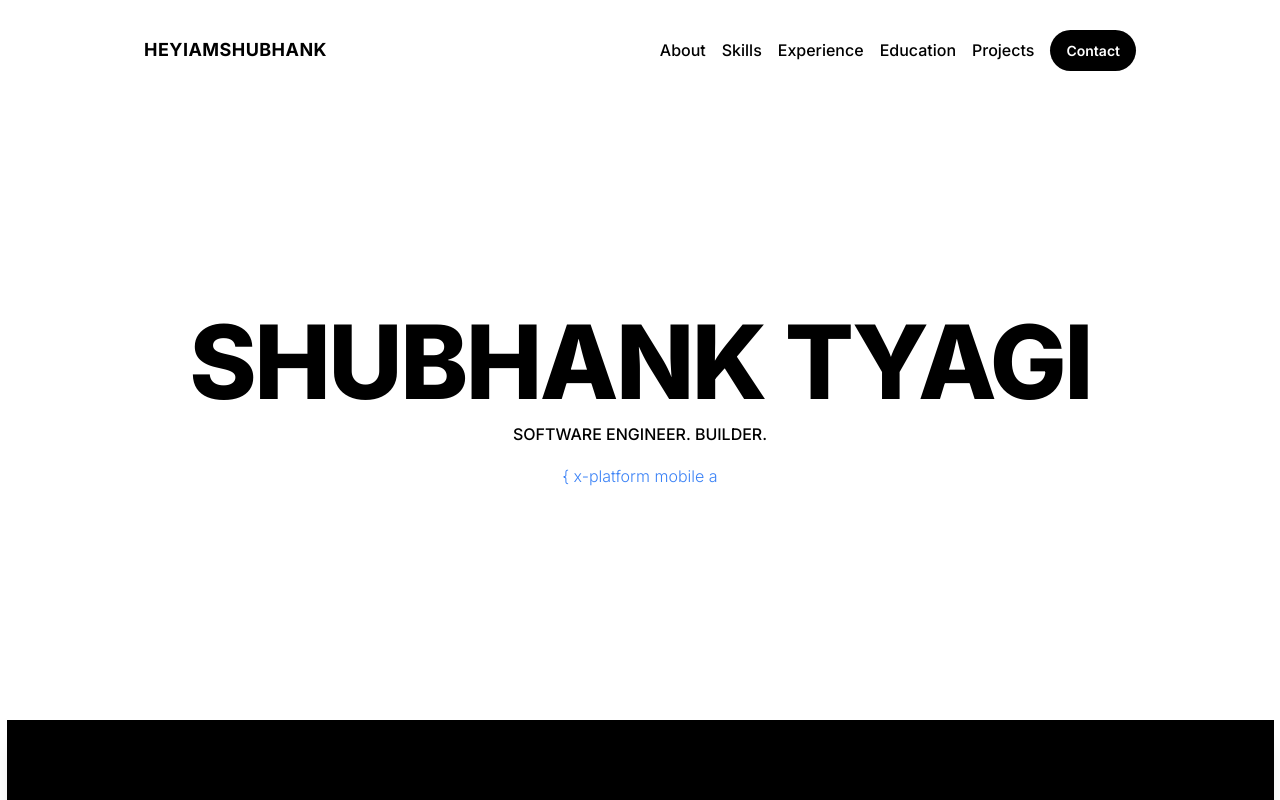
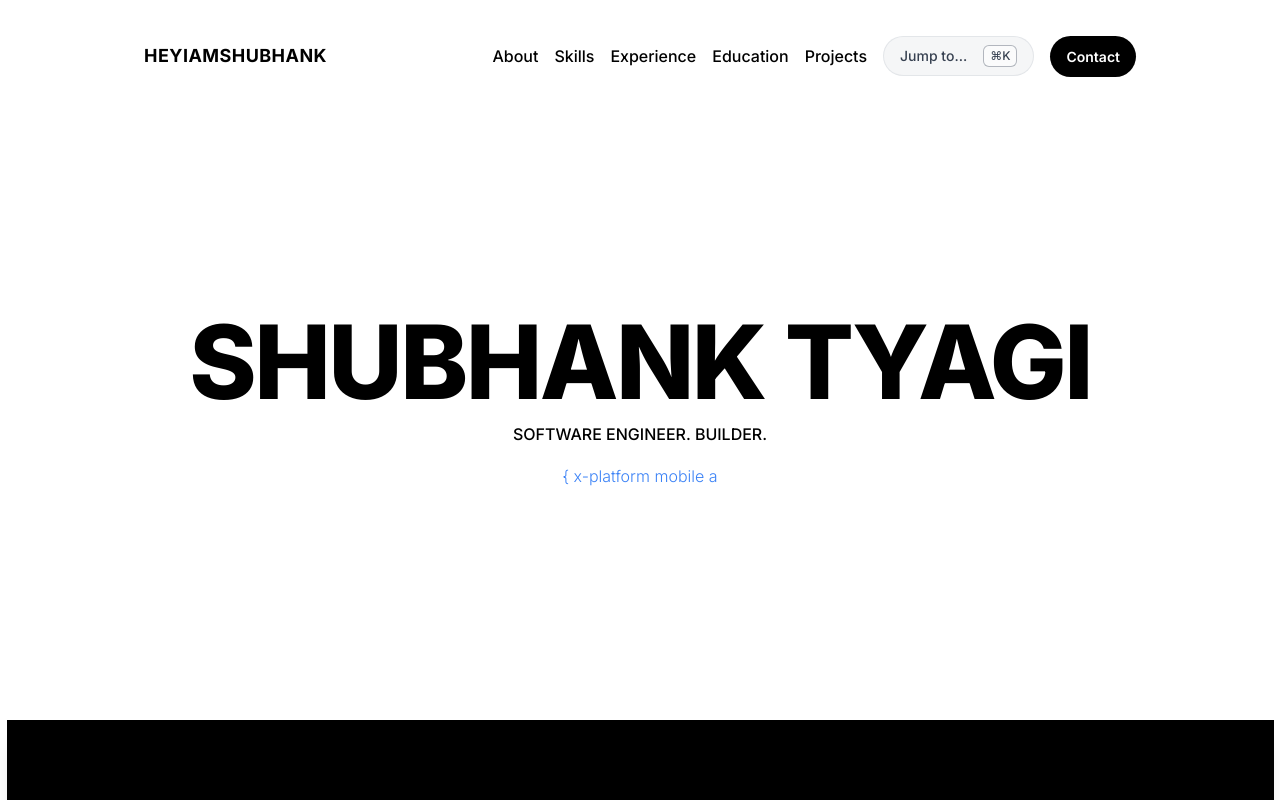
Before and after one commit to Shubhankt1/shubhankt1.github.io, a React (Vite) app: page / in a window 1280 px wide. Shown: the top 800 px of the page. Built offline with nearby package versions, Linux system fonts and the light colour scheme.

Commit message:
added palette to navbar

```diff
--- a/src/App.jsx
+++ b/src/App.jsx
@@ -48,6 +48,20 @@ function App() {
 
     document.addEventListener("keydown", handleKeyDown);
     return () => document.removeEventListener("keydown", handleKeyDown);
+  }, []);
+
+  // Listen for command palette trigger from navbar
+  useEffect(() => {
+    const handleOpenCommandPalette = () => {
+      setIsCommandPaletteOpen(true);
+    };
+
+    window.addEventListener("openCommandPalette", handleOpenCommandPalette);
+    return () =>
+      window.removeEventListener(
+        "openCommandPalette",
+        handleOpenCommandPalette
+      );
   }, []);
 
   // pick different startWidth based on screen size
--- a/src/components/Navbar.jsx
+++ b/src/components/Navbar.jsx
@@ -29,6 +29,12 @@ const Navbar = ({ isScrolled }) => {
     }
   };
 
+  const openCommandPalette = () => {
+    // You'll need to pass this as a prop from App.jsx
+    // For now, we'll dispatch a custom event
+    window.dispatchEvent(new CustomEvent("openCommandPalette"));
+  };
+
   return (
     <>
       {/* Main Navigation */}
@@ -47,7 +53,7 @@ const Navbar = ({ isScrolled }) => {
             ${
               isScrolled
                 ? // When scrolled - wider on small tablets, more conservative on mobile
-                  "max-w-[90vw] tablet-md:max-w-[80vw] lg:max-w-[70vw] qhd:max-w-[60vw]"
+                  "max-w-[90vw] tablet-lg:max-w-[85vw] tablet-md:max-w-[80vw] lg:max-w-[70vw] qhd:max-w-[60vw]"
                 : // When not scrolled
                   "max-w-[90vw] tablet-md:max-w-[80vw] qhd:max-w-[70vw] 3k:max-w-[65vw] 4k:max-w-[60vw]"
             }
@@ -167,6 +173,52 @@ const Navbar = ({ isScrolled }) => {
                 >
                   Projects
                 </a>
+              </li>
+              {/* <li>
+                <button
+                  onClick={openCommandPalette}
+                  className={`
+					flex items-center px-1.5 py-0.5 rounded-xl
+					bg-gray-100/80 hover:bg-gray-200/80 backdrop-blur-sm
+					border border-gray-300/50 hover:border-gray-400/50
+					transition-all duration-300 hover:-translate-y-0.5
+					text-gray-700 hover:text-gray-900
+					text-sm 2k+:text-base qhd:text-lg 3k:text-xl
+				  `}
+                  title="Open Command Palette (⌘K)"
+                >
+                  <span className="font-medium mr-4">Jump To...</span>
+                  <span className="text-base 2k+:text-lg 3k:text-xl">⌘</span>
+                  <span className="font-medium">K</span>
+                </button>
+              </li> */}
+              <li className="hidden tablet-lg:block">
+                <button
+                  onClick={openCommandPalette}
+                  className={`
+					flex items-center gap-2 px-4 py-2 rounded-full
+					bg-gray-100/80 hover:bg-gray-200/80 backdrop-blur-sm
+					border border-gray-300/50 hover:border-gray-400/50
+					transition-all duration-300 hover:-translate-y-0.5
+					text-gray-700 hover:text-gray-900
+					text-sm 2k+:text-base qhd:text-lg 3k:text-xl
+					whitespace-nowrap
+				  `}
+                  title="Open Command Palette (⌘K)"
+                >
+                  <span className="font-medium">Jump to...</span>
+                  <div
+                    className="
+				  	flex items-center ml-2 px-1.5 py-0.5 bg-white/60 rounded-md
+					border border-gray-500/50 backdrop-blur-sm
+				  "
+                  >
+                    <span className="text-xs 2k+:text-sm 3k:text-base">⌘</span>
+                    <span className="text-xs 2k+:text-sm 3k:text-base font-medium">
+                      K
+                    </span>
+                  </div>
+                </button>
               </li>
               <li>
                 <a
```
